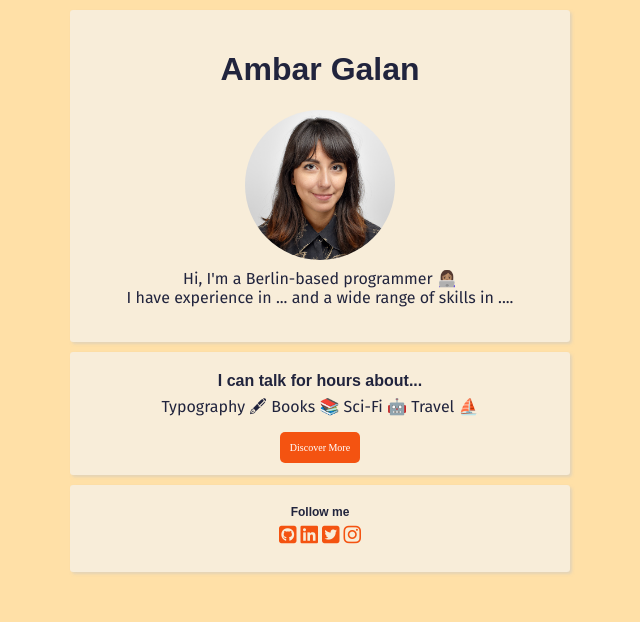
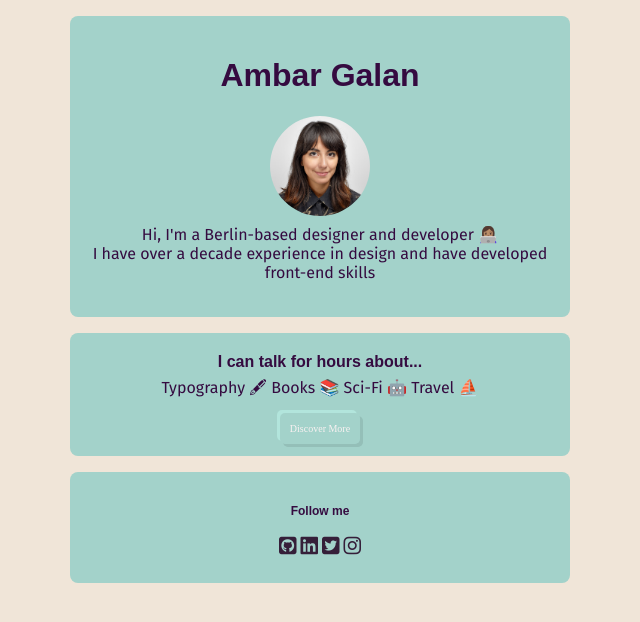
Before and after one commit to ambargg/profile, a plain HTML site: page index.html in a window 1280 px wide. Shown: the whole page, without its empty margins (320-960 px from the left). Drawn offline with Linux system fonts and the light colour scheme; a web font is replaced by a local one.

Commit message:
changed the design colours and borders

```diff
--- a/index.html
+++ b/index.html
@@ -14,8 +14,8 @@
 <div class="card text-center">
 <h1>Ambar Galan</h1>
   <img src="images/AGG_20170329.jpg" alt="Profile picture of Ambar">
-  <p>Hi, I'm a Berlin-based programmer 👩🏽‍💻 <br>
-  I have experience in ... and a wide range of skills in ....</p>
+  <p>Hi, I'm a Berlin-based designer and developer 👩🏽‍💻 <br>
+  I have over a decade experience in design and have developed front-end skills </p>
 </div>
 
 <div class="card text-center">
--- a/style.css
+++ b/style.css
@@ -4,7 +4,7 @@
 body {
 /*  color: rgb(60, 60, 60);*/
 /*  color: #1f1f1f;*/
-  background-color: #ffe0a7;
+  background-color: #f0e5d8;
 }
 
 .container {
@@ -13,31 +13,31 @@ body {
 }
 
 img {
-  width: 150px;
+  width: 100px;
   border-radius: 50%;
 }
 
 h1 {
   font-family: 'Signika Negative', sans-serif;
-  color: #21243d;
+  color: #350b40;
 }
 
-h2, h3 {
+h2  {
   font-family: 'Signika Negative', sans-serif;
   font-size: 16px;
-  color: #21243d;
+  color: #350b40;
   margin: 0;
 }
 
 h3 {
   font-family: 'Signika Negative', sans-serif;
   font-size: 12px;
-  color: #21243d;
+  color: #350b40;
 }
 
 p {
   font-family: 'Fira Sans', sans-serif;
-  color: #21243d;
+  color: #350b40;
 }
 
 .card > p {
@@ -48,10 +48,17 @@ p {
 .btn {
   font-size: 10px;
   padding: 10px;
-  background-color: #f45311;
   border-radius: 5px;
-  color: white;
+  color: #f8f1f1;
   text-decoration: none;
+  transition: 0.2s;
+  box-shadow:  3px 3px 0px #94bfb8,
+             -3px -3px 0px #b2e5dc;
+}
+
+.btn:hover {
+  box-shadow:  -3px -3px 0px #94bfb8,
+             3px 3px 0px #b2e5dc;
 }
 
 .text-center {
@@ -59,11 +66,10 @@ p {
 }
 
 .card {
-  background: #f8edd9;
   padding: 20px;
-  margin: 10px auto;
-  border-radius: 3px;
-  box-shadow: 2px 2px 3px rgba(200, 200, 200, 0.5);
+  margin: 16px auto;
+  border-radius: 8px;
+  background: #a3d2ca;
 }
 
 .table {
@@ -82,7 +88,7 @@ ul#horizontal-list {
   }
 
   li > a {
-    color: #f45311;
+    color: #351f39;
     font-size: 20px;
   }
 
```
